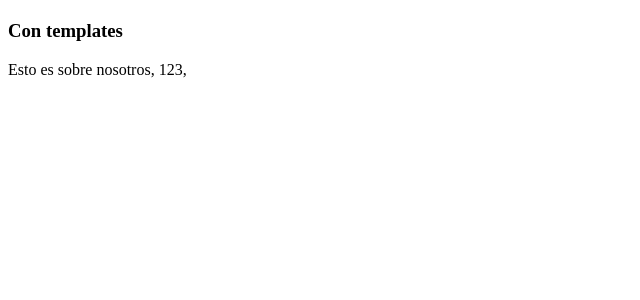
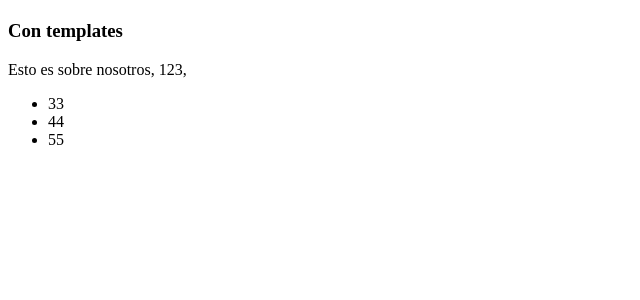
Before and after one commit to FabianaRojasCondori/PW2-TEORIA, a Django app: page / in a window 1280 px wide. Shown: the part 206-506 px from the top of the page, without its empty margins (0-640 px from the left). Run offline with Django 5.2, Linux system fonts and the light colour scheme.

Commit message:
Diapositiva N4:'El tag: FOR' - se edito 'home.html y views.py'.

```diff
--- a/Django2/src/inicio/views.py
+++ b/Django2/src/inicio/views.py
@@ -5,6 +5,7 @@ def myHomeView(request, *args, **kwargs):
     myContext = {
         'myText': 'Esto es sobre nosotros',
         'myNumber': 123,
+        'myList': [33, 44, 55],
     }
     return render (request, "home.html", myContext)
 
--- a/Django2/src/templates/home.html
+++ b/Django2/src/templates/home.html
@@ -13,6 +13,11 @@
             {{myText}},
             {{myNumber}},
         </p>
+        <ul>
+            {% for item in myList %}
+                <li>{{ item }}</li>
+            {% endfor %}
+        </ul>
         {% endblock %}
     </body>
 </html>
```
